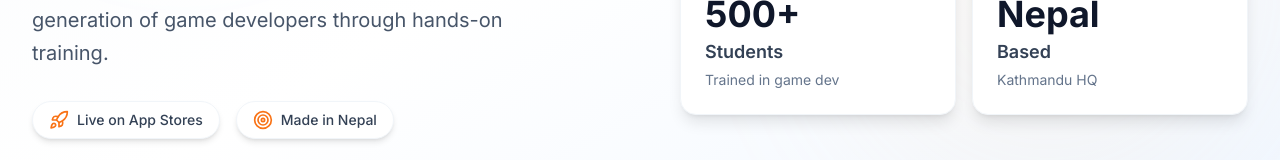
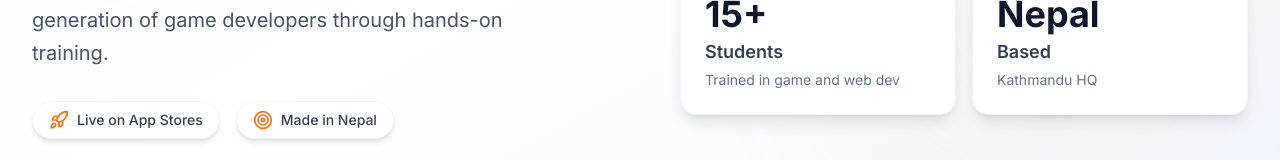
Before and after one commit to PasaKasaCreations/PK-Website-New, a Next.js app: page /about in a window 1280 px wide. Shown: the part 527-687 px from the top of the page. Built offline with nearby package versions, Linux system fonts and the light colour scheme.

Commit message:
chore: updated the website content

```diff
--- a/components/about/AboutHero.tsx
+++ b/components/about/AboutHero.tsx
@@ -38,9 +38,9 @@ const stats = [
   },
   {
     icon: GraduationCap,
-    value: "500+",
+    value: "15+",
     label: "Students",
-    description: "Trained in game dev",
+    description: "Trained in game and web dev",
     color: "from-orange-500 to-orange-600",
   },
   {
```
